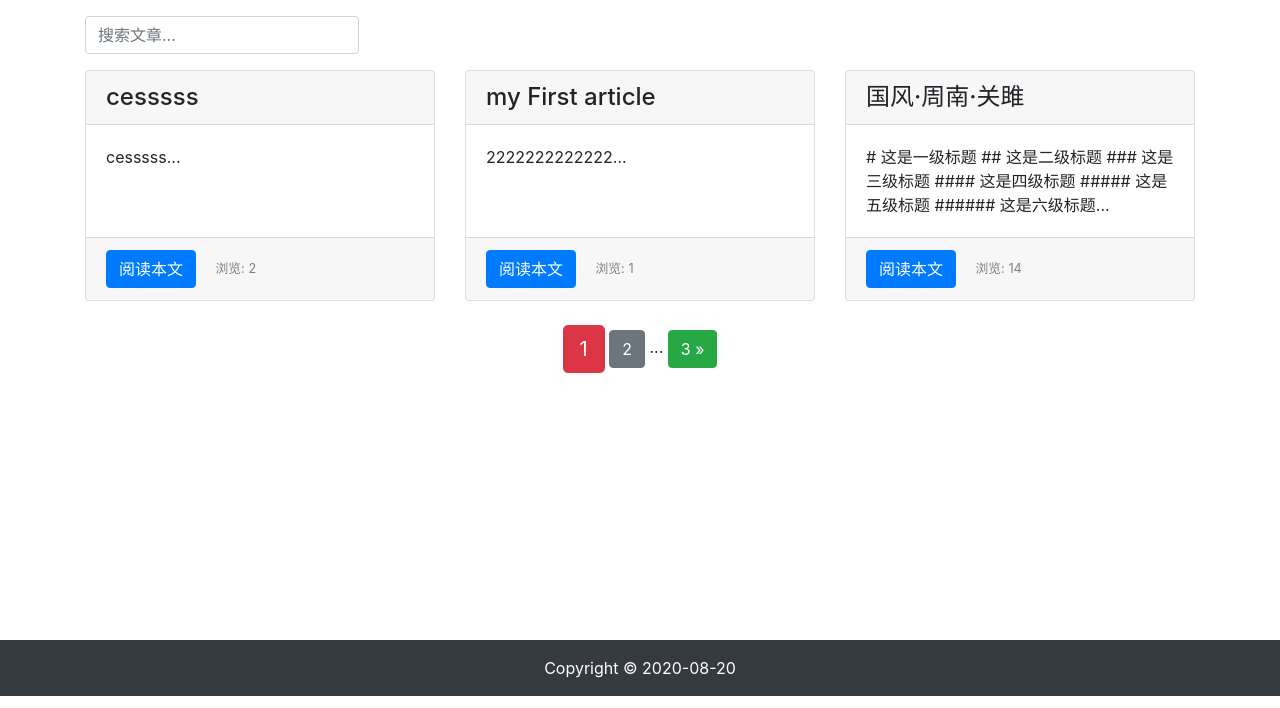
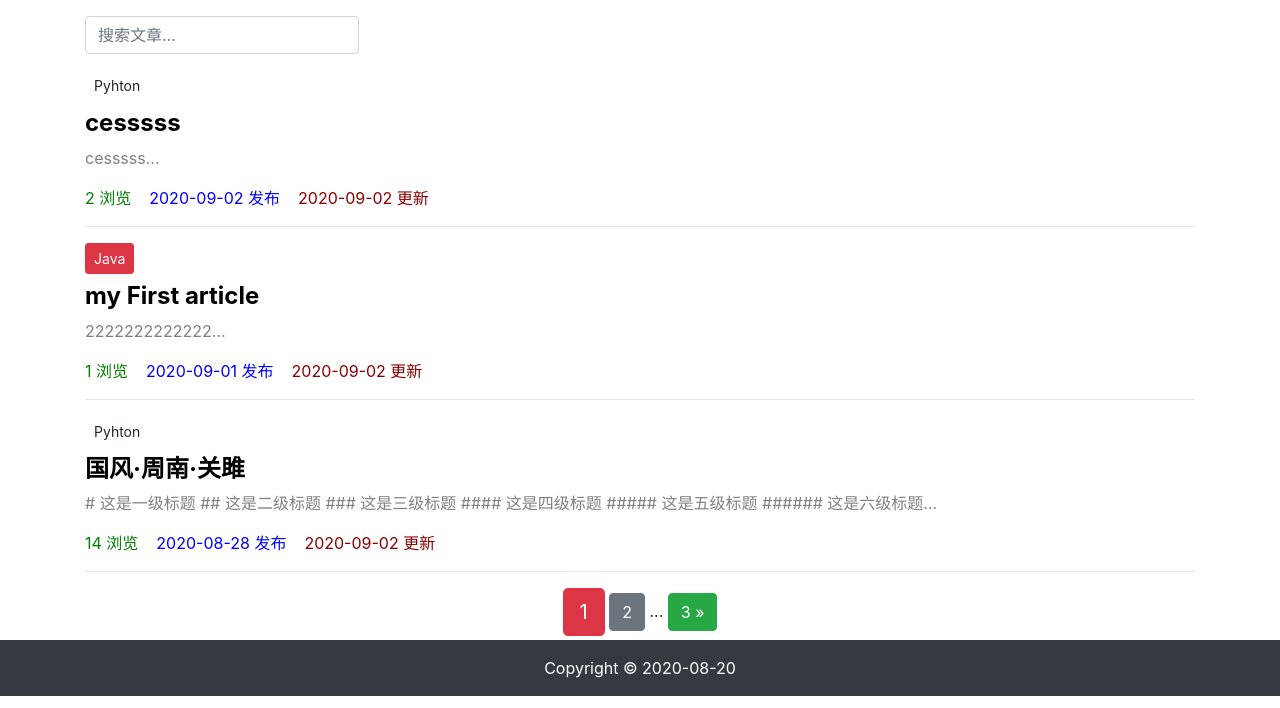
Before and after one commit to becauseoflife/My_blog, a Django app: page /article/article_list in a window 1280 px wide. Shown: the part 104-812 px from the top of the page. Run offline with Django 3.2, Linux system fonts and the light colour scheme; data comes from the database, SQL or seed files in the repository; both versions use the stored data as it was after the commit; some libraries are stand-ins or nearby versions.

Commit message:
实现了简单的栏目功能

```diff
--- a/article/admin.py
+++ b/article/admin.py
@@ -2,6 +2,8 @@ from django.contrib import admin
 
 # Register your models here.
 
-from .models import ArticlePost
+from .models import ArticlePost, ArticleColumn
 
 admin.site.register(ArticlePost)
+# 注册文章栏目
+admin.site.register(ArticleColumn)
--- a/article/models.py
+++ b/article/models.py
@@ -8,6 +8,17 @@ from django.contrib.auth.models import User
 from django.utils import timezone
 
 from django.urls import reverse
+
+
+# 栏目的model
+class ArticleColumn(models.Model):
+    # 栏目标题
+    title = models.CharField(max_length=100, blank=True)
+    # 创建时间
+    created_time = models.DateTimeField(default=timezone.now)
+
+    def __str__(self):
+        return self.title
 
 
 # 博客文章数据模型
@@ -30,6 +41,15 @@ class ArticlePost(models.Model):
     # 文章更新时间。参数 auto_now=True 指定每次数据更新时自动写入当前时间
     updated_time = models.DateTimeField(auto_now=True)
 
+    # 文章的栏目 一对多外键关系
+    column = models.ForeignKey(
+        ArticleColumn,
+        null=True,
+        blank=True,
+        on_delete=models.CASCADE,
+        related_name='article'
+    )
+
     # 内部类 class Meta 用于给 model 定义元数据
     class Meta:
         # ordering 指定模型返回的数据的排列顺序
--- a/article/views.py
+++ b/article/views.py
@@ -7,7 +7,7 @@ from django.shortcuts import render
 from django.http import HttpResponse
 # 导入数据模型 ArticlePost
 from comment.models import Comment
-from .models import ArticlePost
+from .models import ArticlePost, ArticleColumn
 # 引入Markdown模块
 import markdown
 # 引入redirect重定向模块
@@ -126,6 +126,8 @@ def article_create(request):
             new_article = article_post_form.save(commit=False)
             # 指定数据库中 id=1 的用户作为作者 >>>> 修改为登录用户的id
             new_article.author = User.objects.get(id=request.user.id)
+            if request.POST['column'] != 'none':
+                new_article.column = ArticleColumn.objects.get(id=request.POST['column'])
             # 将新文章保存到数据库中
             new_article.save()
             # 完成返回到文章列表
@@ -137,9 +139,12 @@ def article_create(request):
     else:
         # 创建表单类实例
         article_post_form = ArticlePostForm()
+        # 文章栏目
+        columns = ArticleColumn.objects.all()
         # 赋值上下文
         context = {
-            "article_post_form": article_post_form
+            "article_post_form": article_post_form,
+            'columns': columns
         }
         # 返回模板
         return render(request, 'article/create.html', context)
@@ -179,6 +184,10 @@ def article_update(request, id):
             # 保存新写入的 title、body_content 数据并保存
             article.title = request.POST['title']
             article.body_content = request.POST['body_content']
+            if request.POST['column'] != 'none':
+                article.column = ArticleColumn.objects.get(id=request.POST['column'])
+            else:
+                article.column = None
             article.save()
             # 完成修改后，返回修改后的文章。需要传入文章的 id
             return redirect("article:article_detail", id=id)
@@ -190,10 +199,13 @@ def article_update(request, id):
     else:
         # 创建表单类实例
         article_post_form = ArticlePostForm()
+        # 文章栏目
+        columns = ArticleColumn.objects.all()
         # 赋值上下文，将 article 文章对象转进去，以便提取旧内容
         context = {
             "article": article,
-            "article_post_form": article_post_form
+            "article_post_form": article_post_form,
+            'columns': columns
         }
         # 返回模板
         return render(request, 'article/update.html', context)
--- a/templates/article/list.html
+++ b/templates/article/list.html
@@ -52,32 +52,81 @@
         {% endif %}
     {% endif %}
 
+    <!-- 列表循环 -->
     <div class="row mt-2">
 
         {% for article in page_articles %}
         <!-- 文章内容 -->
-        <div class="col-4 mb-4">
-        <!-- 卡片容器 -->
-            <div class="card h-100">
-                <!-- 标题 -->
-                <h4 class="card-header">{{ article.title }}</h4>
-                <!-- 摘要 -->
-                <div class="card-body">
-                    <p class="card-text">{{ article.body_content|slice:'100' }}...</p>
-                </div>
-                <!-- 注脚 -->
-                <div class="card-footer">
-                    <a href="{% url 'article:article_detail' article.id %}" class="btn btn-primary">阅读本文</a>
+        <div class="col-12">
+            <!-- 栏目 -->
+            {% if article.column %}
+                <button type="button"
+                        class="btn btn-sm mb-2
+                        {% if article.column.title == 'Django' %}
+                            btn-success
+                        {% elif article.column.title == 'Java' %}
+                            btn-danger
+                        {% elif article.column.title == 'HTML' %}
+                            btn-warning
+                        {% endif %}
+                        ">
+                            {{ article.column }}
+                </button>
+            {% endif %}
+            <!-- 标题 -->
+            <h4>
+                <b>
+                    <a href="{% url 'article:article_detail' article.id %}"
+                       style="color: black;"
+                    >
+                        {{ article.title }}
+                    </a>
+                </b>
+            </h4>
+            <!-- 摘要 -->
+            <div>
+                <p style="color: gray;">
+                    {{ article.body_content|slice:'100' }}...
+                </p>
+            </div>
+            <!-- 注脚 -->
+            <p>
+                <!-- 附加信息 -->
+                <span style="color: green;">
+                    {{ article.total_views }} 浏览&nbsp;&nbsp;&nbsp;
+                </span>
+                <span style="color: blue;">
+                    {{ article.created_time|date:'Y-m-d' }} 发布&nbsp;&nbsp;&nbsp;
+                </span>
+                <span style="color: darkred;">
+                    {{ article.updated_time|date:'Y-m-d' }} 更新
+                </span>
+            </p>
+            <hr>
+        </div>
 
-                <!-- 显示浏览量 -->
-                <span>
-                    <small class="col align-self-end" style="color: gray;">
-                        浏览: {{ article.total_views }}
-                    </small>
-                </span>
-                </div>
-            </div>
-        </div>
+{#        <div class="col-4 mb-4">#}
+{#        <!-- 卡片容器 -->#}
+{#            <div class="card h-100">#}
+{#                <!-- 标题 -->#}
+{#                <h4 class="card-header">{{ article.title }}</h4>#}
+{#                <!-- 摘要 -->#}
+{#                <div class="card-body">#}
+{#                    <p class="card-text">{{ article.body_content|slice:'100' }}...</p>#}
+{#                </div>#}
+{#                <!-- 注脚 -->#}
+{#                <div class="card-footer">#}
+{#                    <a href="{% url 'article:article_detail' article.id %}" class="btn btn-primary">阅读本文</a>#}
+{##}
+{#                <!-- 显示浏览量 -->#}
+{#                <span>#}
+{#                    <small class="col align-self-end" style="color: gray;">#}
+{#                        浏览: {{ article.total_views }}#}
+{#                    </small>#}
+{#                </span>#}
+{#                </div>#}
+{#            </div>#}
+{#        </div>#}
         {% endfor %}
 
     </div>
```
Also changed, not shown: templates/article/create.html (+13 -0 lines), templates/article/update.html (+19 -0 lines), article/migrations/0003_auto_20200902_0122.py (added), db.sqlite3.
